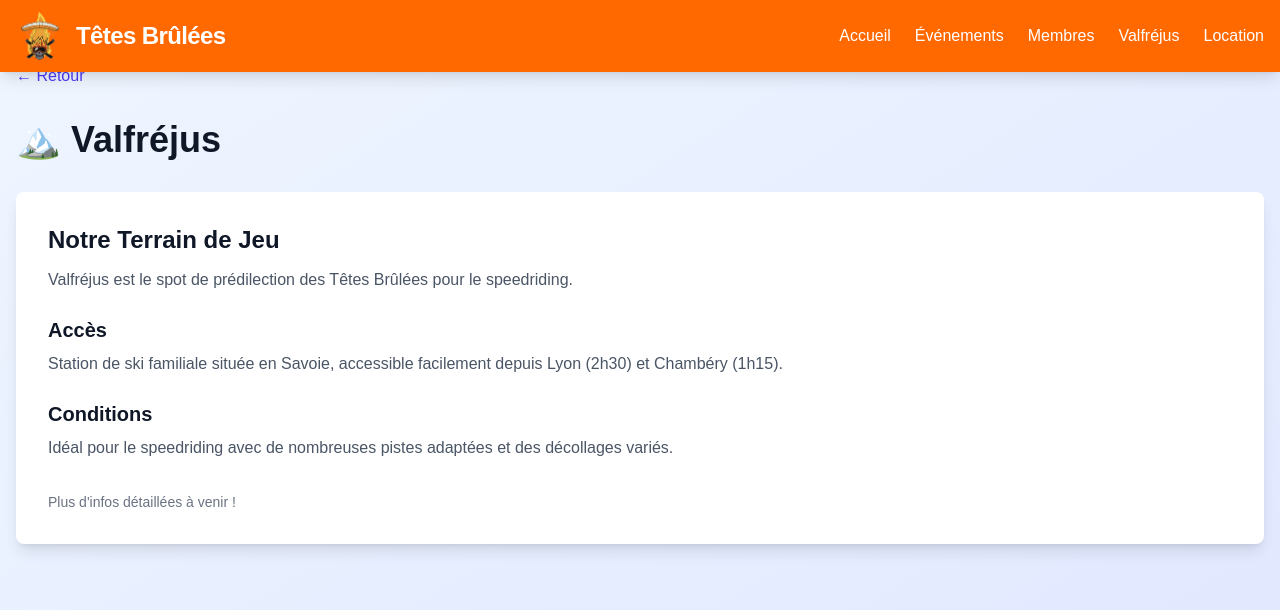
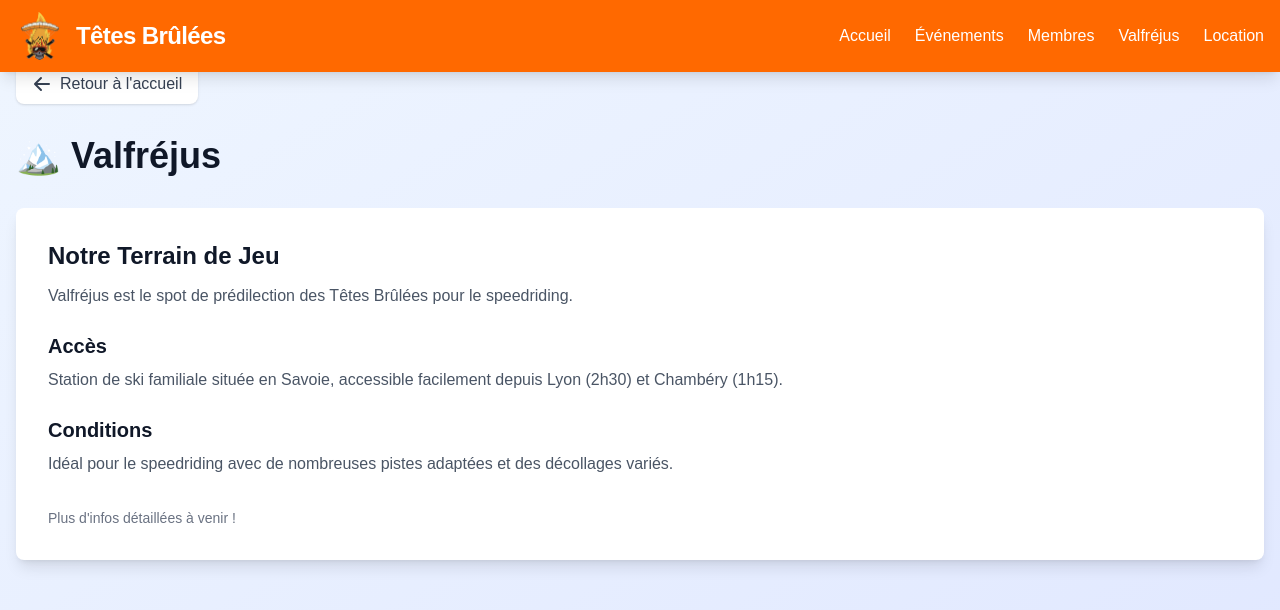
Before and after one commit to clementsbt/tetes-brulees, a Next.js app: page /valfrjus in a window 1280 px wide. Shown: the top 610 px of the page. Built offline with nearby package versions, Linux system fonts and the light colour scheme.

Commit message:
Ajout bouton retour stylisé sur toutes les pages

```diff
--- a/app/connexion/page.tsx
+++ b/app/connexion/page.tsx
@@ -1,12 +1,10 @@
-import Link from 'next/link';
+import BackButton from '@/components/BackButton';
 
 export default function ConnexionPage() {
   return (
     <div className="min-h-screen bg-gradient-to-br from-blue-50 to-indigo-100">
       <div className="container mx-auto px-4 py-16">
-        <Link href="/" className="text-indigo-600 hover:text-indigo-800 mb-8 inline-block">
-          ← Retour
-        </Link>
+        <BackButton />
 
         <div className="max-w-md mx-auto">
           <h1 className="text-4xl font-bold text-gray-900 mb-8 text-center">
--- a/app/evenements/page.tsx
+++ b/app/evenements/page.tsx
@@ -1,12 +1,10 @@
-import Link from 'next/link';
+import BackButton from '@/components/BackButton';
 
 export default function EvenementsPage() {
   return (
     <div className="min-h-screen bg-gradient-to-br from-blue-50 to-indigo-100">
       <div className="container mx-auto px-4 py-16">
-        <Link href="/" className="text-indigo-600 hover:text-indigo-800 mb-8 inline-block">
-          ← Retour
-        </Link>
+        <BackButton />
 
         <h1 className="text-4xl font-bold text-gray-900 mb-8">
           📅 Événements du Club
--- a/app/inscription/page.tsx
+++ b/app/inscription/page.tsx
@@ -1,12 +1,10 @@
-import Link from 'next/link';
+import BackButton from '@/components/BackButton';
 
 export default function InscriptionPage() {
   return (
     <div className="min-h-screen bg-gradient-to-br from-blue-50 to-indigo-100">
       <div className="container mx-auto px-4 py-16">
-        <Link href="/" className="text-indigo-600 hover:text-indigo-800 mb-8 inline-block">
-          ← Retour
-        </Link>
+        <BackButton />
 
         <div className="max-w-md mx-auto">
           <h1 className="text-4xl font-bold text-gray-900 mb-8 text-center">
--- a/app/location/page.tsx
+++ b/app/location/page.tsx
@@ -1,5 +1,4 @@
-import Image from 'next/image';
-import Link from 'next/link';
+import BackButton from '@/components/BackButton';
 
 export default function LocationPage() {
   const apartments = [
@@ -38,6 +37,7 @@ export default function LocationPage() {
   return (
     <div className="min-h-screen bg-gradient-to-br from-blue-50 to-indigo-100 pt-20">
       <div className="container mx-auto px-4 py-16">
+        <BackButton />
         {/* Hero Section */}
         <div className="text-center mb-16">
           <h1 className="text-5xl font-bold text-gray-900 mb-4">
--- a/app/membres/page.tsx
+++ b/app/membres/page.tsx
@@ -1,12 +1,10 @@
-import Link from 'next/link';
+import BackButton from '@/components/BackButton';
 
 export default function MembresPage() {
   return (
     <div className="min-h-screen bg-gradient-to-br from-blue-50 to-indigo-100">
       <div className="container mx-auto px-4 py-16">
-        <Link href="/" className="text-indigo-600 hover:text-indigo-800 mb-8 inline-block">
-          ← Retour
-        </Link>
+        <BackButton />
 
         <h1 className="text-4xl font-bold text-gray-900 mb-8">
           👥 Nos Membres
--- a/app/valfrjus/page.tsx
+++ b/app/valfrjus/page.tsx
@@ -1,12 +1,10 @@
-import Link from 'next/link';
+import BackButton from '@/components/BackButton';
 
 export default function ValfrejusPage() {
   return (
     <div className="min-h-screen bg-gradient-to-br from-blue-50 to-indigo-100">
       <div className="container mx-auto px-4 py-16">
-        <Link href="/" className="text-indigo-600 hover:text-indigo-800 mb-8 inline-block">
-          ← Retour
-        </Link>
+        <BackButton />
 
         <h1 className="text-4xl font-bold text-gray-900 mb-8">
           🏔️ Valfréjus
--- /dev/null
+++ b/components/BackButton.tsx
@@ -0,0 +1,24 @@
+import Link from 'next/link';
+
+export default function BackButton() {
+  return (
+    <Link
+      href="/"
+      className="inline-flex items-center gap-2 bg-white px-4 py-2 rounded-lg shadow hover:shadow-md transition-all text-gray-700 hover:text-indigo-600 font-medium mb-8"
+    >
+      <svg
+        xmlns="http://www.w3.org/2000/svg"
+        className="h-5 w-5"
+        viewBox="0 0 20 20"
+        fill="currentColor"
+      >
+        <path
+          fillRule="evenodd"
+          d="M9.707 16.707a1 1 0 01-1.414 0l-6-6a1 1 0 010-1.414l6-6a1 1 0 011.414 1.414L5.414 9H17a1 1 0 110 2H5.414l4.293 4.293a1 1 0 010 1.414z"
+          clipRule="evenodd"
+        />
+      </svg>
+      Retour à l'accueil
+    </Link>
+  );
+}
```
